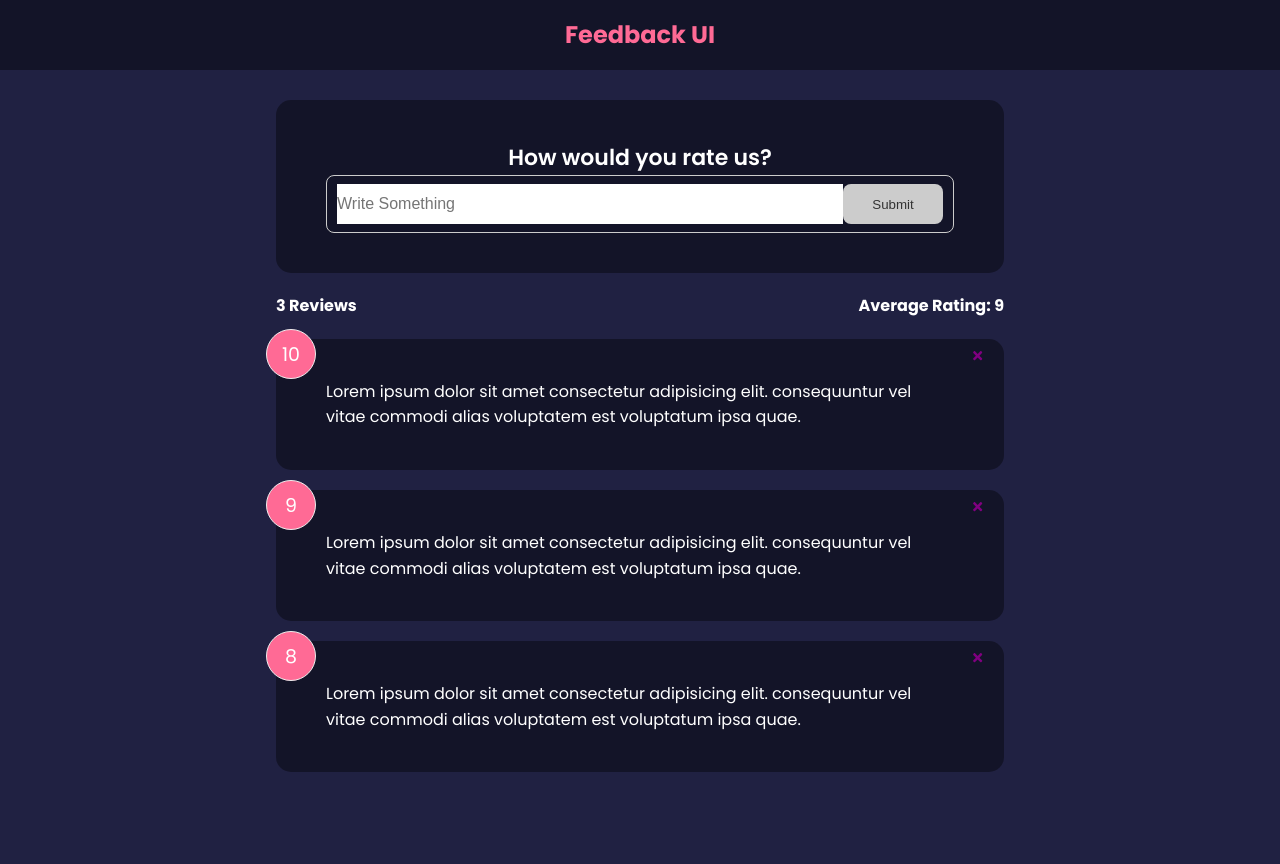
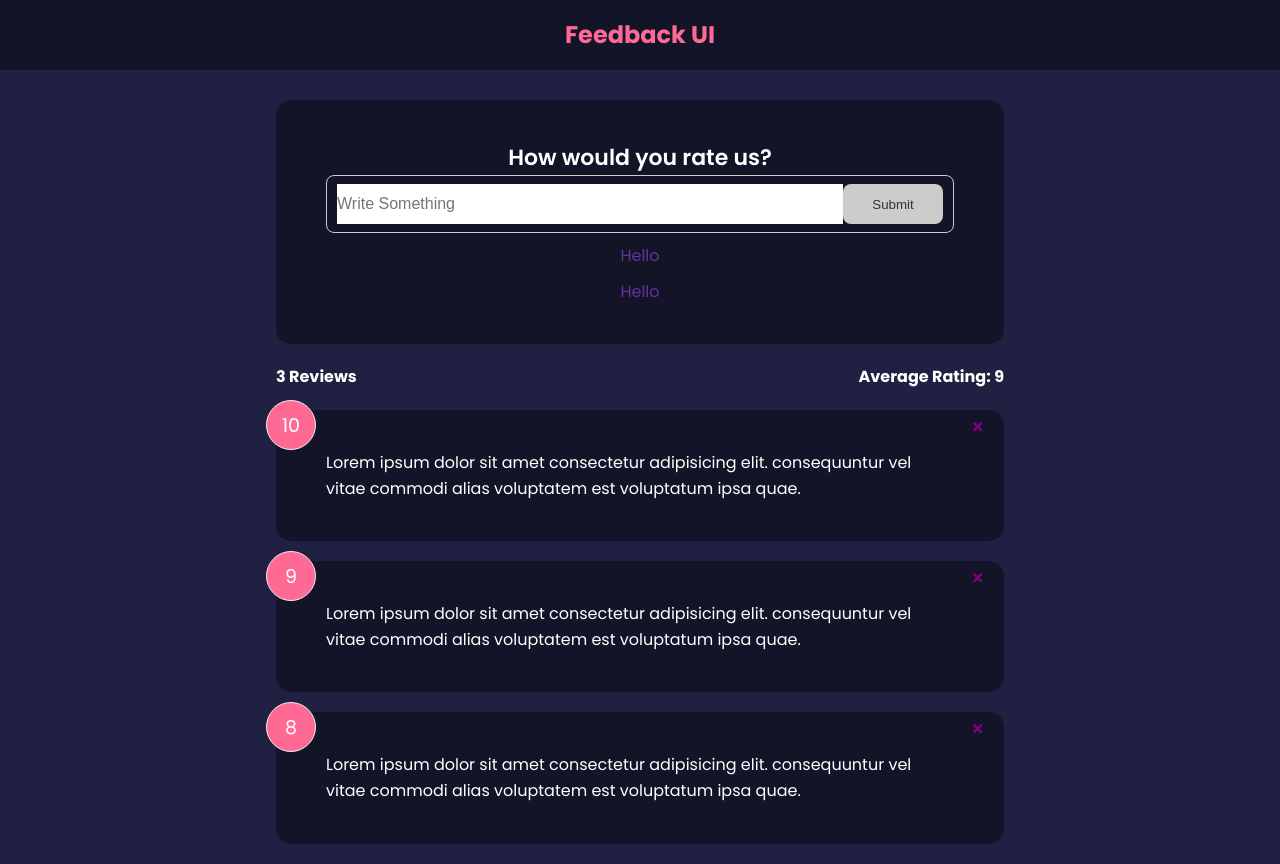
Before and after one commit to babathegreat/feedback-app, a React (Create React App) app: page / in a window 1280 px wide. Before the commit the page ends 800 px from the top, so only its background shows below. Built offline with nearby package versions, Linux system fonts and the light colour scheme.

Commit message:
Added length checking to Feedback form input

```diff
--- a/src/components/FeedbackForm.jsx
+++ b/src/components/FeedbackForm.jsx
@@ -8,10 +8,27 @@ function FeedbackForm() {
 
   //Addedd thse 2 new states so can disable and enable the submit button
   const [btnDisabled, setBtnDisabled] = useState(true);
-  const [message, setMessage] = useState('');
+  const [message, setMessage] = useState('Hello');
 
 
   const handleTextChange = (e) => {
+    //First check if the text is empty
+    if ({text} === '') {
+      setBtnDisabled(true);
+      setMessage(null);
+
+      //Second check if text <= 10 characters
+    } else if((text !== '') && (text.length <= 10)) {
+      setBtnDisabled(true);
+      setMessage('Please enter at least 10 characters');
+
+      //Last if >=10 characters then enable the submit button
+    } else {
+      setMessage(null);
+      setBtnDisabled(false);
+    }
+
+    //jsut keeps setting text to whatever is in the input box in realtime
     setText(e.target.value)
   }
 
@@ -32,6 +49,10 @@ function FeedbackForm() {
                     Submit
                 </Button>
             </div>
+
+        <div className='message'>{message}</div>
+        {message && <div className='message'>{message}</div>}
+
         </form>
     </Card>
   )
--- a/src/index.css
+++ b/src/index.css
@@ -153,7 +153,7 @@ input:focus {
   width: 100px;
   height: 40px;
   cursor: pointer;
-  padding: 7px 20px;
+
 }
 
 .btn-primary {
```
